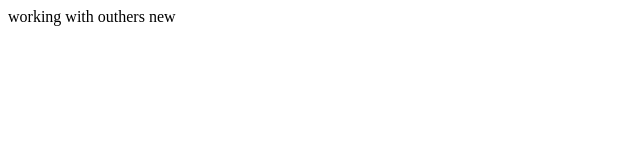
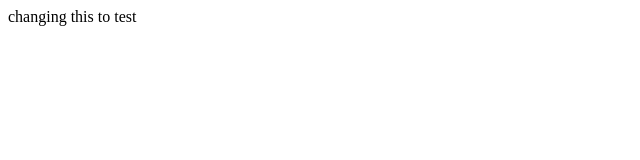
Before and after one commit to bhanukiran444/trying-out-git, a plain HTML site: page index.html in a window 1280 px wide. Shown: the full height of the page, 0-640 px from the left. Drawn offline with Linux system fonts and the light colour scheme.

Commit message:
changing test

```diff
--- a/index.html
+++ b/index.html
@@ -7,6 +7,6 @@
     <title>sdfs</title>
   </head>
   <body>
-    working with outhers new
+    changing this to test
   </body>
 </html>
```
